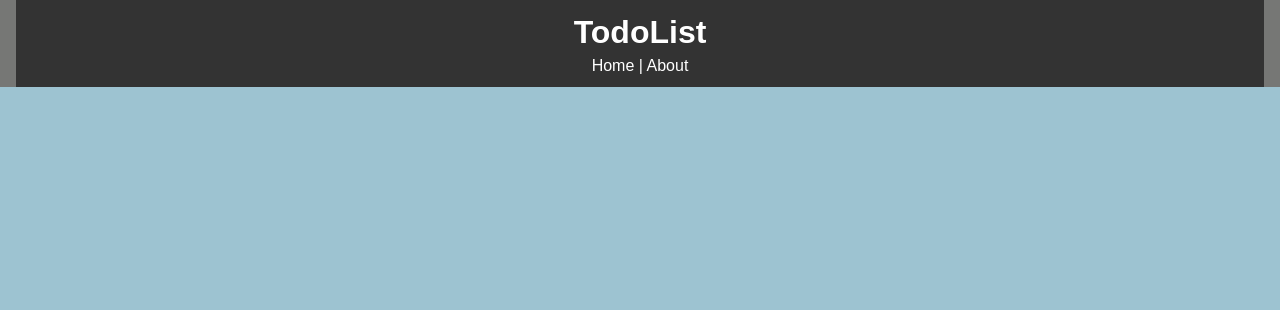
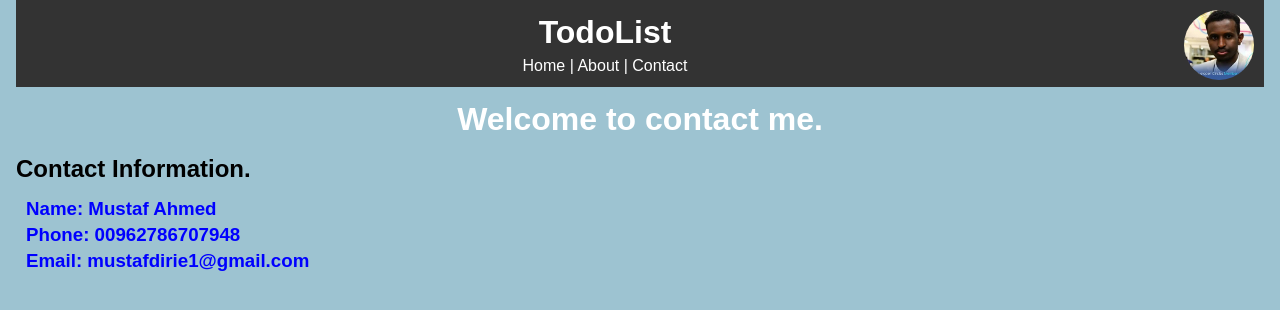
Before and after one commit to mustafcode10/react-todoList, a React (Create React App) app: page /contact in a window 1280 px wide. Shown: the top 310 px of the page. Built offline with nearby package versions, Linux system fonts and the light colour scheme; no server answers.

Commit message:
features contact, about and logo

```diff
--- a/src/App.css
+++ b/src/App.css
@@ -11,7 +11,7 @@ body
 }
 
 .container {
-    background: rgb(118, 119, 117);
+    background:rgb(157, 195, 209);
     padding:0 1rem;
 }
 .btn{
--- a/src/App.js
+++ b/src/App.js
@@ -3,12 +3,14 @@ import Header from './components/layout/Header';
 import './App.css';
 import Todos from './components/Todos';
 import AddTodo from './components/AddTodo';
-//import { v4 as uuidv4 } from 'uuid';
+// import { v4 as uuidv4 } from 'uuid';
 import {
   BrowserRouter as Router,
   Route,
 } from "react-router-dom";
 import About from './components/pages/About'
+import Contact from './components/pages/Contact'
+
 import axios from 'axios'
 
 
@@ -73,20 +75,19 @@ export class App extends Component {
 
   // Delete http request
 
-  deleteMark =(id)=>{
-    axios.delete(`https://jsonplaceholder.typicode.com/todos/${id}`)
-    .then((res)=>this.setState({
-      todos: [...this.state.todos.filter((todo)=> todo.id !== id)
-
-      ]}))
-
-  }
+  deleteMark =id => {
+    console.log('id', id)
+    axios.delete(`https://jsonplaceholder.typicode.com/todos/${id}`).then(res =>
+      this.setState({
+        todos: [...this.state.todos.filter(todo => todo.id !== id)]
+      })
+    );
+  };
 
 
 
 
-
-  //Delete  Todo without http request
+  // Delete  Todo without http request
   // deleteMark = (id) => {
   //   console.log('id___', id)
   //   this.setState({
@@ -156,9 +157,13 @@ export class App extends Component {
             <Route
               path='/about' component={About}
             />
+             <Route
+              path='/contact' component={Contact}
+            />
           </div>
         </div>
       </Router>
+
     )
   }
 }
--- a/src/components/layout/Header.js
+++ b/src/components/layout/Header.js
@@ -1,12 +1,16 @@
 import React from 'react'
 import {Link } from 'react-router-dom'
+import Logo from '../image/mustaf1.jpg'
 
 function Header(){
     return (
        <header style={headerStyle}>
+         <img src={Logo} style={logoStyle} />
 
          <h1>TodoList</h1>
-         <Link style={linkStyle} to='/'>Home</Link> | <Link style={linkStyle} to='/about'>About</Link>
+         <Link style={linkStyle} to='/'> Home </Link> |
+         <Link style={linkStyle} to='/about'> About </Link> |
+         <Link style={linkStyle} to="/contact"> Contact </Link>
        </header>
 
 
@@ -24,4 +28,11 @@ const headerStyle = {
    textDecoration:'none'
  }
 
+ const logoStyle ={
+   width: 70,
+   height: 70,
+   borderRadius: '50%',
+   float: 'right'
+ }
+
 export default Header
--- a/src/components/pages/About.js
+++ b/src/components/pages/About.js
@@ -2,8 +2,8 @@ import React from 'react'
 function About(){
     return (
         <React.Fragment>
-            <h1>About</h1>
-            <p>this is todoList app and using react.js</p>
+            <h1>Welcome to TodoList</h1>
+            <p>This website is created by Mustaf  and using  your shopping list items</p>
 
         </React.Fragment>
 
--- /dev/null
+++ b/src/components/pages/Contact.js
@@ -0,0 +1,39 @@
+import React, { Component } from 'react'
+import Mustaf from '../image/mustaf1.jpg'
+
+
+class Contact extends Component {
+    render() {
+        return (
+            <React.Fragment>
+                <h1 style={titleStyle}>Welcome to contact me.</h1>
+                <h2 style={contacInfo}>Contact Information.</h2>
+                <div style={contactStyle}>
+                <h3>Name:   Mustaf Ahmed</h3>
+                <h3>Phone:  00962786707948</h3>
+                <h3>Email:  mustafdirie1@gmail.com</h3>
+                </div>
+
+            </React.Fragment>
+
+        )
+    }
+}
+
+const titleStyle = {
+    color: 'white',
+    textAlign: 'center',
+    padding : '10px'
+}
+const contacInfo = {
+    color: 'black',
+    textAlign: 'left',
+
+}
+const contactStyle = {
+    color: 'blue',
+    textAlign: 'left',
+    padding : '10px'
+}
+
+export default Contact;
```
Also changed, not shown: src/components/image/mustaf1.jpg (added), 1 other file (tests, documents, lock files or other folders).
